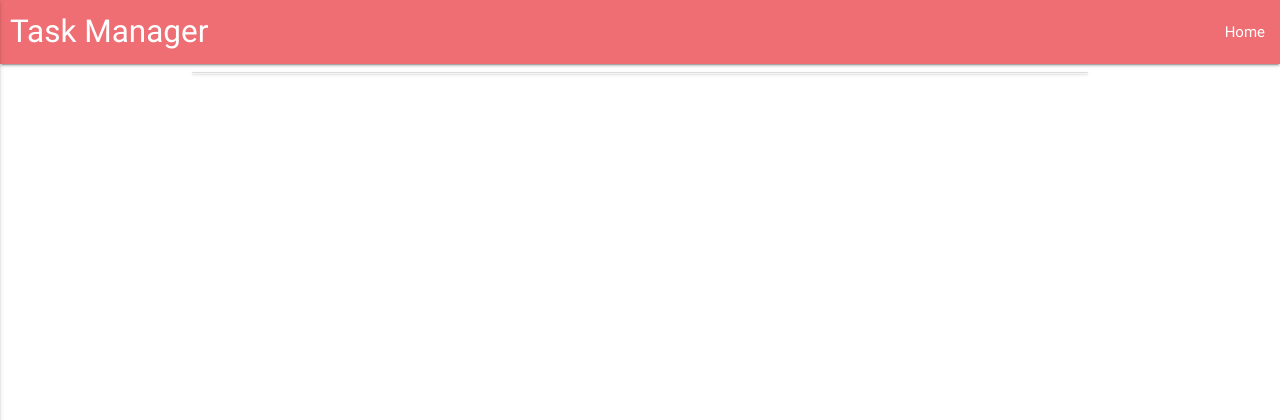
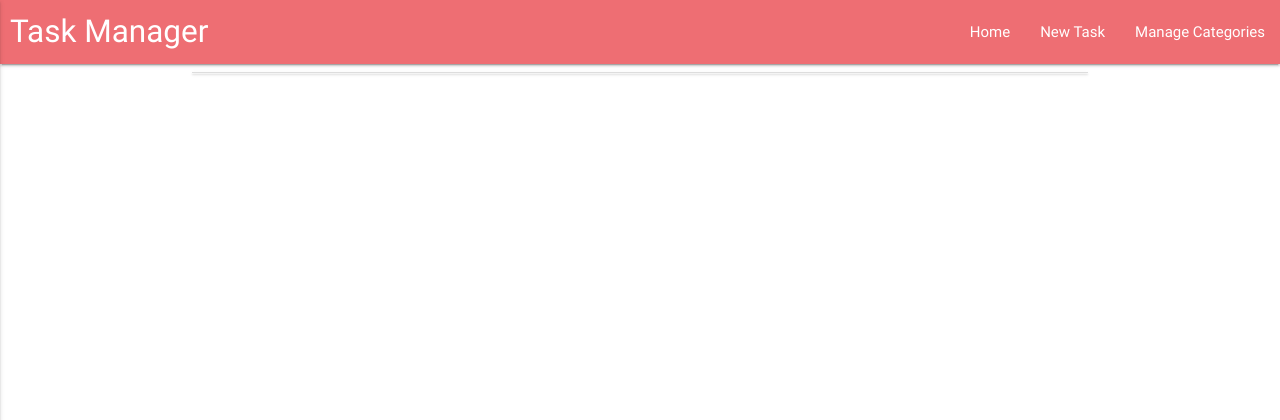
Before and after one commit to ddeveloper72/MyProjectEnvt, a Django app: page /noSQL_CRUD/ in a window 1280 px wide. Shown: the top 420 px of the page. Run offline with Django 4.2, Linux system fonts and the light colour scheme; data that the repository does not hold is empty.

Commit message:
added url paths for add taks and get catagories

```diff
--- a/MyNoSQLProj/templates/base.html
+++ b/MyNoSQLProj/templates/base.html
@@ -18,9 +18,13 @@
                 <a href="#" data-activates="mobile-demo" class="button-collapse"><i class="material-icons">menu</i></a>
                 <ul id="nav-mobile" class="right hide-on-med-and-down">
                     <li><a href="{% url 'get_tasks' %}">Home</a></li>
+                    <li><a href="{% url 'add_task' %}">New Task</a></li>
+                    <li><a href="{% url 'get_categories' %}">Manage Categories</a></li>
                 </ul>
                 <ul class="side-nav" id="mobile-demo">
                     <li><a href="{% url 'get_tasks' %}">Home</a></li>
+                    <li><a href="{% url 'add_task' %}">New Task</a></li>
+                    <li><a href="{% url 'get_categories' %}">Manage Categories</a></li>
                 </ul>
             </div>
         </nav>
```
